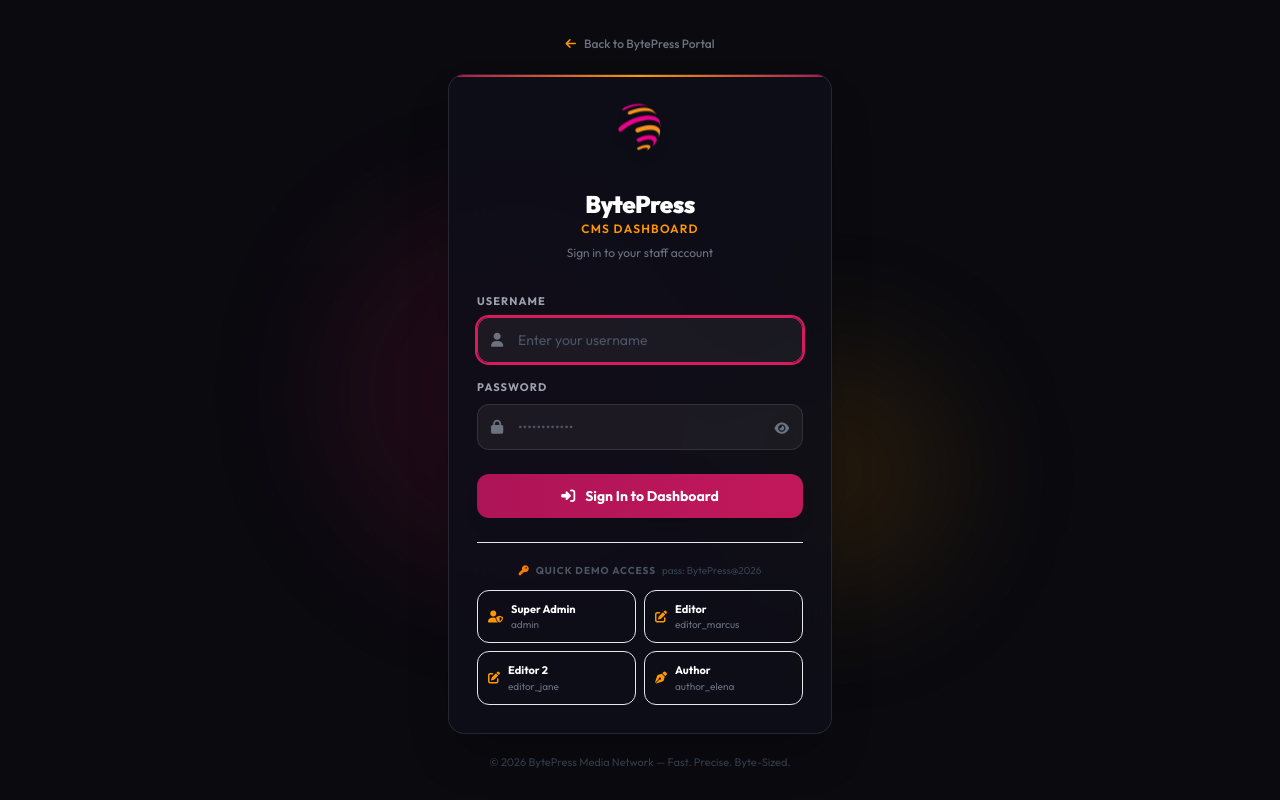
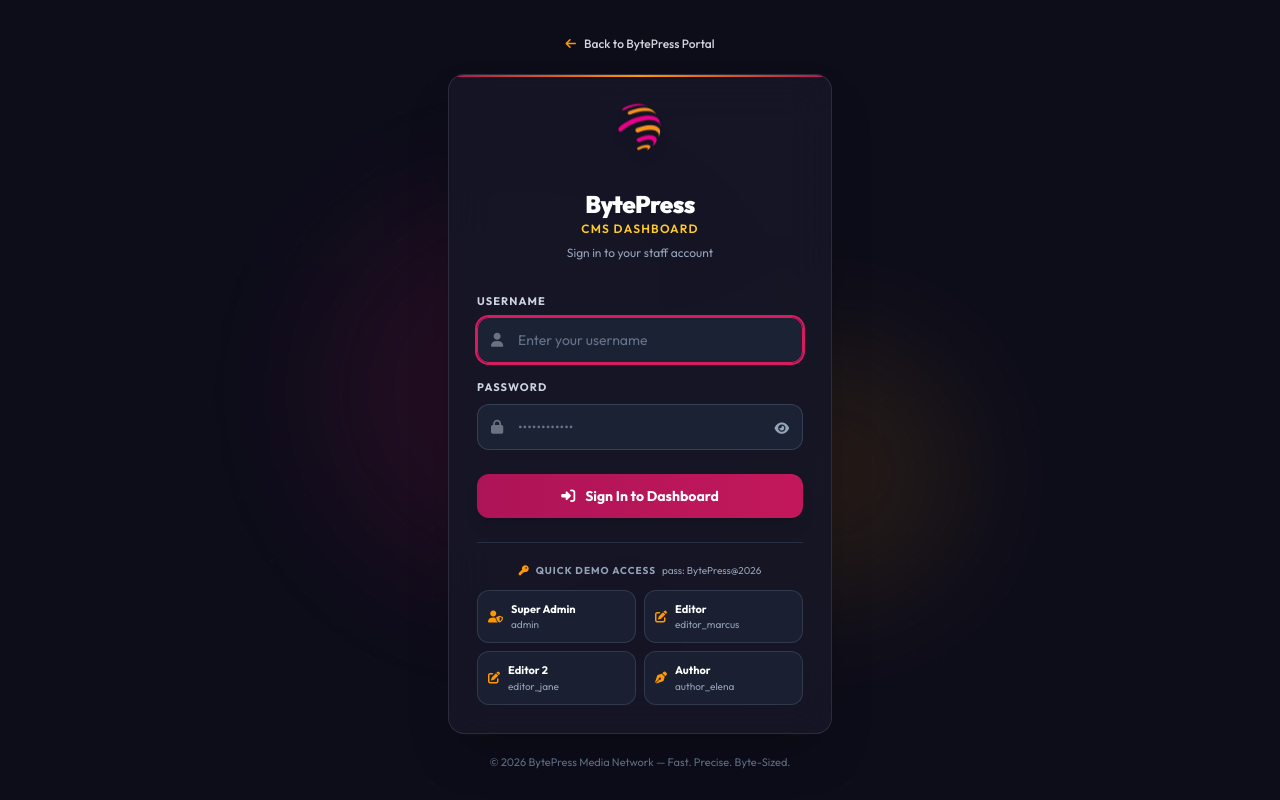
Before and after one commit to mitjangid/BytePress-Py, a Django app: page /admin/login/ in a window 1280 px wide. Run offline with Django 5.2, Linux system fonts and the light colour scheme; data comes from the database, SQL or seed files in the repository; data that the repository does not hold is empty; parts of the project's set-up code (start-up, migrations or seed data) failed here and were passed over; some libraries are stand-ins or nearby versions.

Commit message:
Fix login page text contrast: improve label, input, button and footer readability on dark theme

```diff
--- a/templates/admin/login.html
+++ b/templates/admin/login.html
@@ -55,26 +55,29 @@
     <script defer src="https://unpkg.com/alpinejs@3.x.x/dist/cdn.min.js"></script>
 
     <style>
-        body { background: #0a0a0f; }
+        body { background: #0d0d1a; }
         .bg-grid {
-            background-image: radial-gradient(circle, rgba(173,20,87,0.12) 1px, transparent 1px);
+            background-image: radial-gradient(circle, rgba(173,20,87,0.18) 1px, transparent 1px);
             background-size: 32px 32px;
         }
         .glass {
-            background: rgba(15, 15, 25, 0.85);
+            background: rgba(22, 22, 38, 0.92);
             backdrop-filter: blur(24px);
             -webkit-backdrop-filter: blur(24px);
         }
         input:-webkit-autofill,
         input:-webkit-autofill:hover,
         input:-webkit-autofill:focus {
-            -webkit-box-shadow: 0 0 0px 1000px #1a1a2e inset;
-            -webkit-text-fill-color: #fff;
+            -webkit-box-shadow: 0 0 0px 1000px #1e1e32 inset;
+            -webkit-text-fill-color: #f1f5f9;
             transition: background-color 5000s ease-in-out 0s;
         }
+        /* Ensure all text inside card is readable */
+        .glass label { color: #cbd5e1 !important; }
+        .glass p.sub-desc { color: #94a3b8 !important; }
     </style>
 </head>
-<body class="min-h-screen flex items-center justify-center p-4 font-sans selection:bg-crimson-700 selection:text-white relative overflow-hidden">
+<body class="min-h-screen flex items-center justify-center p-4 font-sans selection:bg-crimson-700 selection:text-white relative overflow-hidden text-slate-100">
 
     <!-- Ambient background grid -->
     <div class="bg-grid absolute inset-0 opacity-60 pointer-events-none"></div>
@@ -89,7 +92,7 @@
         <div class="text-center mb-5">
             <a href="/" class="inline-flex items-center gap-2 text-xs font-medium text-gray-500 hover:text-saffron-400 transition-colors duration-200 group">
                 <i class="fas fa-arrow-left text-saffron-500 group-hover:-translate-x-1 transition-transform duration-200"></i>
-                Back to BytePress Portal
+                <span class="text-gray-300 group-hover:text-saffron-400 transition-colors">Back to BytePress Portal</span>
             </a>
         </div>
 
@@ -105,8 +108,8 @@
                     <img src="/static/images/logo.png" alt="BytePress Logo" class="h-16 w-auto mx-auto drop-shadow-lg">
                 </div>
                 <h1 class="text-2xl font-black text-white tracking-tight leading-tight">BytePress</h1>
-                <p class="text-xs font-semibold text-saffron-500 uppercase tracking-widest mt-0.5">CMS Dashboard</p>
-                <p class="text-xs text-gray-500 mt-2">Sign in to your staff account</p>
+                <p class="text-xs font-semibold text-saffron-400 uppercase tracking-widest mt-0.5">CMS Dashboard</p>
+                <p class="text-xs text-slate-400 mt-2">Sign in to your staff account</p>
             </div>
 
             <!-- Error message -->
@@ -127,27 +130,27 @@
 
                 <!-- Username -->
                 <div class="mb-4">
-                    <label for="id_username" class="block text-[11px] font-bold uppercase tracking-widest text-gray-400 mb-2">Username</label>
+                    <label for="id_username" class="block text-[11px] font-bold uppercase tracking-widest text-slate-300 mb-2">Username</label>
                     <div class="relative">
                         <i class="fas fa-user absolute left-3.5 top-1/2 -translate-y-1/2 text-gray-500 text-sm pointer-events-none"></i>
                         <input type="text" name="username" id="id_username" x-model="user"
                                required autofocus autocomplete="username"
                                placeholder="Enter your username"
-                               class="w-full pl-10 pr-4 py-3 bg-white/5 border border-white/10 rounded-xl focus:ring-2 focus:ring-crimson-500 focus:border-crimson-500 text-sm text-white placeholder-gray-600 outline-none transition duration-200 hover:border-white/20">
+                               class="w-full pl-10 pr-4 py-3 bg-slate-800/70 border border-slate-600/60 rounded-xl focus:ring-2 focus:ring-crimson-500 focus:border-crimson-500 text-sm text-white placeholder-slate-500 outline-none transition duration-200 hover:border-slate-500">
                     </div>
                 </div>
 
                 <!-- Password -->
                 <div class="mb-6">
-                    <label for="id_password" class="block text-[11px] font-bold uppercase tracking-widest text-gray-400 mb-2">Password</label>
+                    <label for="id_password" class="block text-[11px] font-bold uppercase tracking-widest text-slate-300 mb-2">Password</label>
                     <div class="relative">
                         <i class="fas fa-lock absolute left-3.5 top-1/2 -translate-y-1/2 text-gray-500 text-sm pointer-events-none"></i>
                         <input :type="showPass ? 'text' : 'password'" name="password" id="id_password" x-model="pass"
                                required autocomplete="current-password"
                                placeholder="••••••••••••"
-                               class="w-full pl-10 pr-10 py-3 bg-white/5 border border-white/10 rounded-xl focus:ring-2 focus:ring-crimson-500 focus:border-crimson-500 text-sm text-white placeholder-gray-600 outline-none transition duration-200 hover:border-white/20">
+                               class="w-full pl-10 pr-10 py-3 bg-slate-800/70 border border-slate-600/60 rounded-xl focus:ring-2 focus:ring-crimson-500 focus:border-crimson-500 text-sm text-white placeholder-slate-500 outline-none transition duration-200 hover:border-slate-500">
                         <button type="button" @click="showPass = !showPass"
-                                class="absolute right-3.5 top-1/2 -translate-y-1/2 text-gray-500 hover:text-gray-200 transition-colors duration-200">
+                                class="absolute right-3.5 top-1/2 -translate-y-1/2 text-slate-400 hover:text-white transition-colors duration-200">
                             <i class="fas" :class="showPass ? 'fa-eye-slash' : 'fa-eye'" style="font-size: 13px;"></i>
                         </button>
                     </div>
@@ -162,48 +165,48 @@
             </form>
 
             <!-- Demo quick-fill section -->
-            <div class="mt-6 pt-5 border-t border-white/8">
-                <p class="text-center text-[10px] font-bold uppercase tracking-widest text-gray-600 mb-3">
-                <i class="fas fa-key text-saffron-600 mr-1.5"></i>Quick Demo Access &nbsp;<span class="text-gray-700 normal-case tracking-normal font-normal">pass: BytePress@2026</span>
+            <div class="mt-6 pt-5 border-t border-slate-700/60">
+                <p class="text-center text-[10px] font-bold uppercase tracking-widest text-slate-400 mb-3">
+                <i class="fas fa-key text-saffron-500 mr-1.5"></i>Quick Demo Access &nbsp;<span class="text-slate-400 normal-case tracking-normal font-normal">pass: BytePress@2026</span>
             </p>
             <div class="grid grid-cols-2 gap-2">
                     <button type="button" @click="user = 'admin'; pass = 'BytePress@2026'"
-                            class="group p-2.5 bg-white/4 hover:bg-crimson-900/40 border border-white/8 hover:border-crimson-700/60 rounded-xl text-left transition-all duration-200">
+                            class="group p-2.5 bg-slate-800/60 hover:bg-crimson-900/50 border border-slate-600/50 hover:border-crimson-600/70 rounded-xl text-left transition-all duration-200">
                         <div class="flex items-center gap-2">
                             <i class="fas fa-user-shield text-saffron-500 text-xs group-hover:scale-110 transition-transform"></i>
                             <div>
                                 <p class="text-[11px] font-bold text-white">Super Admin</p>
-                                <p class="text-[10px] text-gray-500">admin</p>
+                                <p class="text-[10px] text-slate-400">admin</p>
                             </div>
                         </div>
                     </button>
                     <button type="button" @click="user = 'editor_marcus'; pass = 'BytePress@2026'"
-                            class="group p-2.5 bg-white/4 hover:bg-crimson-900/40 border border-white/8 hover:border-crimson-700/60 rounded-xl text-left transition-all duration-200">
+                            class="group p-2.5 bg-slate-800/60 hover:bg-crimson-900/50 border border-slate-600/50 hover:border-crimson-600/70 rounded-xl text-left transition-all duration-200">
                         <div class="flex items-center gap-2">
                             <i class="fas fa-edit text-saffron-500 text-xs group-hover:scale-110 transition-transform"></i>
                             <div>
                                 <p class="text-[11px] font-bold text-white">Editor</p>
-                                <p class="text-[10px] text-gray-500">editor_marcus</p>
+                                <p class="text-[10px] text-slate-400">editor_marcus</p>
                             </div>
                         </div>
                     </button>
                     <button type="button" @click="user = 'editor_jane'; pass = 'BytePress@2026'"
-                            class="group p-2.5 bg-white/4 hover:bg-crimson-900/40 border border-white/8 hover:border-crimson-700/60 rounded-xl text-left transition-all duration-200">
+                            class="group p-2.5 bg-slate-800/60 hover:bg-crimson-900/50 border border-slate-600/50 hover:border-crimson-600/70 rounded-xl text-left transition-all duration-200">
                         <div class="flex items-center gap-2">
                             <i class="fas fa-edit text-saffron-500 text-xs group-hover:scale-110 transition-transform"></i>
                             <div>
                                 <p class="text-[11px] font-bold text-white">Editor 2</p>
-                                <p class="text-[10px] text-gray-500">editor_jane</p>
+                                <p class="text-[10px] text-slate-400">editor_jane</p>
                             </div>
                         </div>
                     </button>
                     <button type="button" @click="user = 'author_elena'; pass = 'BytePress@2026'"
-                            class="group p-2.5 bg-white/4 hover:bg-crimson-900/40 border border-white/8 hover:border-crimson-700/60 rounded-xl text-left transition-all duration-200">
+                            class="group p-2.5 bg-slate-800/60 hover:bg-crimson-900/50 border border-slate-600/50 hover:border-crimson-600/70 rounded-xl text-left transition-all duration-200">
                         <div class="flex items-center gap-2">
                             <i class="fas fa-pen-nib text-saffron-500 text-xs group-hover:scale-110 transition-transform"></i>
                             <div>
                                 <p class="text-[11px] font-bold text-white">Author</p>
-                                <p class="text-[10px] text-gray-500">author_elena</p>
+                                <p class="text-[10px] text-slate-400">author_elena</p>
                             </div>
                         </div>
                     </button>
@@ -212,7 +215,7 @@
         </div>
 
         <!-- Footer -->
-        <p class="text-center text-[11px] text-gray-700 mt-5">
+        <p class="text-center text-[11px] text-slate-500 mt-5">
             &copy; 2026 BytePress Media Network &mdash; Fast. Precise. Byte-Sized.
         </p>
     </div>
```
